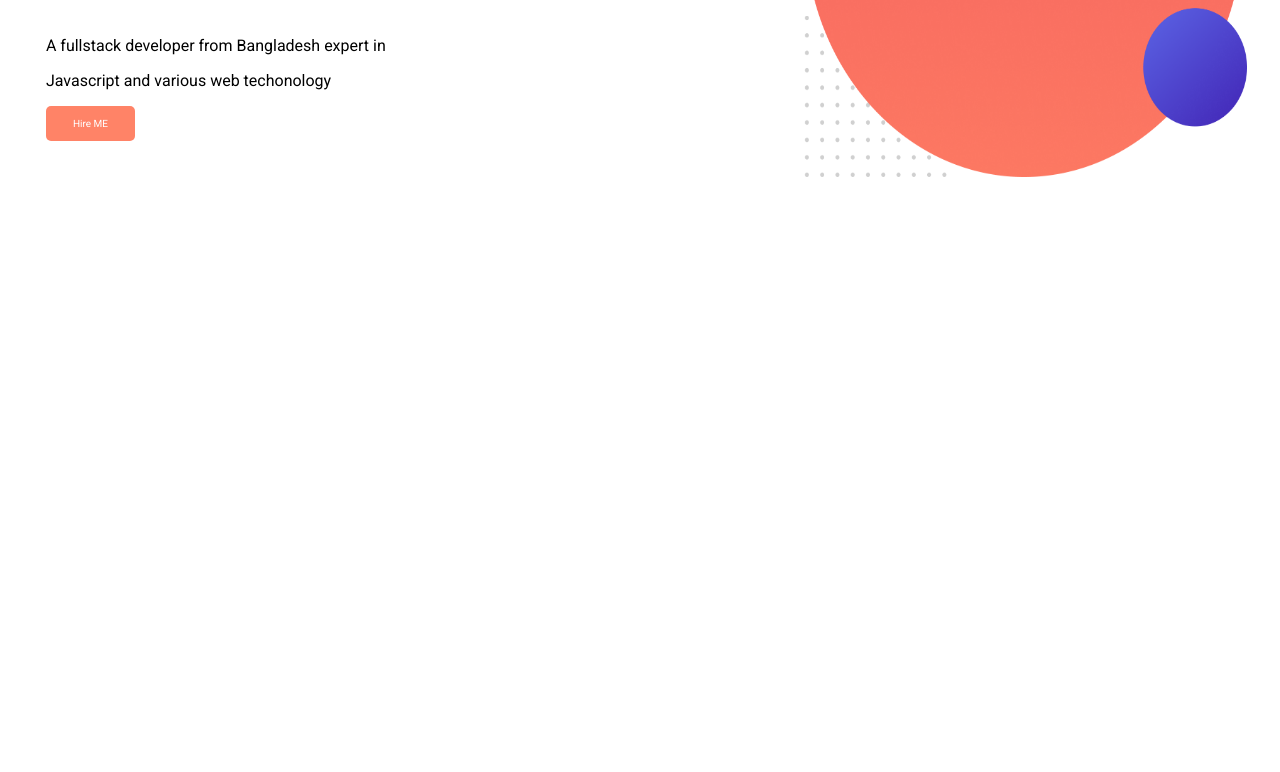
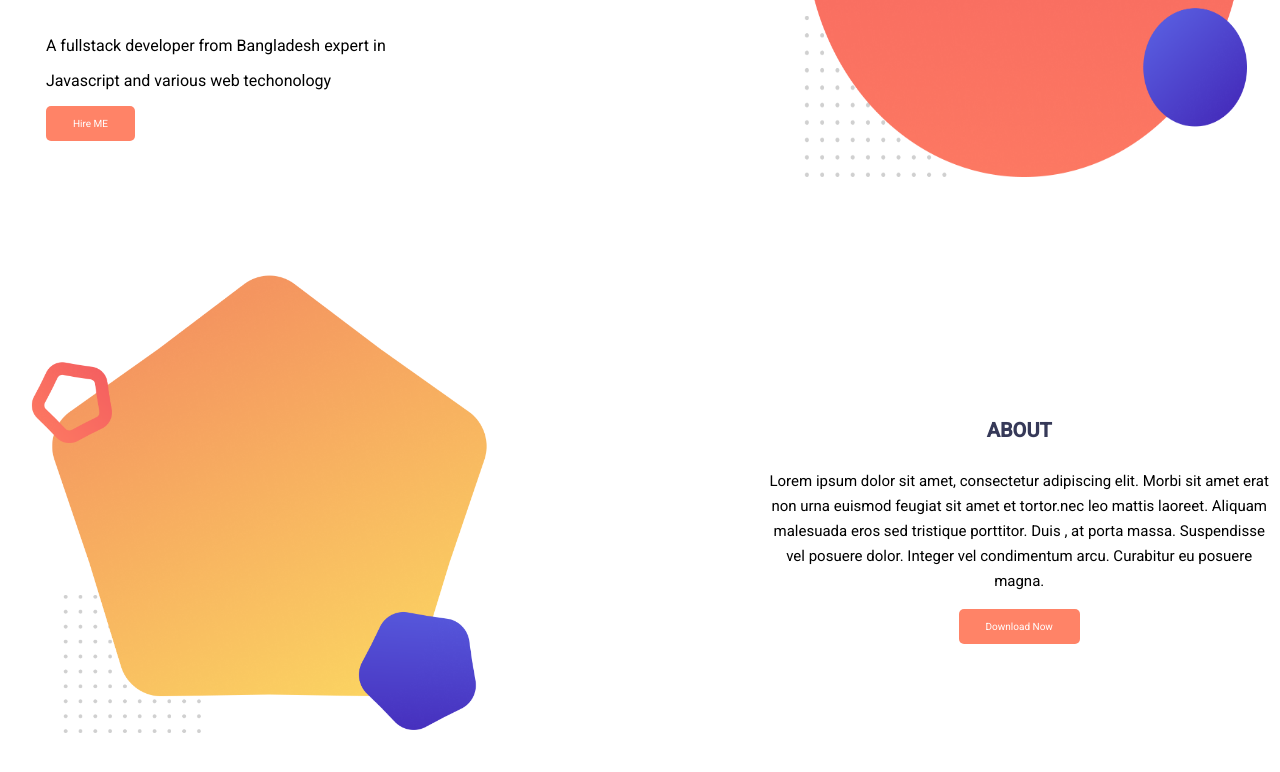
Before and after one commit to shahidnsu/milestone_1, a plain HTML site: page index.html in a window 1280 px wide. Shown: the part 456-1228 px from the top of the page. Before the commit the page ends 800 px from the top, so only its background shows below. Drawn offline with Linux system fonts and the light colour scheme.

Commit message:
added all images for the website and also finished the about section of the website

```diff
--- a/index.html
+++ b/index.html
@@ -34,7 +34,7 @@
 
 
 
-            <button>Hire ME</button>
+            <button class="button-style">Hire ME</button>
         </section>
 
         <section class="top-banner-image">
@@ -45,6 +45,21 @@
 
     </div>
 
+    <div class ="about-section">
+
+        <section class="about-section-image">
+            <img src ="images/Group 33083.png">
+        </section>
+
+        <section class="about-section-text">
+            <h4>ABOUT</h4>
+            <p>
+                Lorem ipsum dolor sit amet, consectetur adipiscing elit. Morbi sit amet erat non urna euismod feugiat sit amet et tortor.nec leo mattis laoreet. Aliquam malesuada eros sed tristique porttitor. Duis , at porta massa. Suspendisse vel posuere dolor. Integer vel condimentum arcu. Curabitur eu posuere magna.
+            </p>
+            <button class="button-style">Download Now</button>
+        </section>
+    </div>
+
 
 
 
--- a/style.css
+++ b/style.css
@@ -25,7 +25,7 @@
 .top-banner-intro {
     float: left;
     width: 45%;
-    height: 500px;
+    height: 100%;
 }
 .top-banner-intro h1 {
     font-family: 'Bebas Neue', cursive;
@@ -43,7 +43,7 @@
     font-family:'Roboto', sans-serif;
     font-weight: 400;
 }
-.top-banner-intro button {
+.button-style {
     background-color: #FF8367;
     color : #FFFFFF;
     padding: 10px 25px;
@@ -56,7 +56,7 @@
 .top-banner-image {
     float: right;
     width: 35%;
-    height: 500px;
+    height: 100%;
     margin-right: 5%
 }
 .top-banner-image img{
@@ -65,3 +65,36 @@
     float:right;
 
 }
+
+.about-section {
+    height: 500px;
+    width: 100%;
+
+    margin-top: 7%;
+}
+.about-section-image {
+    width: 40%;
+    height: 100%;
+    float: left;
+
+}
+.about-section-image img {
+    width: 100%;
+    height: 100%;
+}
+.about-section-text {
+    width: 40%;
+    height: 100%;
+    text-align: center;
+    margin-top: 10%;
+    float:right;
+    font-family: 'Roboto', sans-serif;
+}
+.about-section-text h4{
+    font-size: 20px;
+    color : #363958;
+}
+.about-section-text p {
+    font-size: 15px;
+    line-height: 25px;
+}
```
Also changed, not shown: images/Group 33059.png (added), images/Group 33083.png (added), images/image 4.png (added), images/image 5.png (added), images/image 6.png (added), images/image 7.png (added), images/image 8.png (added), 1 other file.
